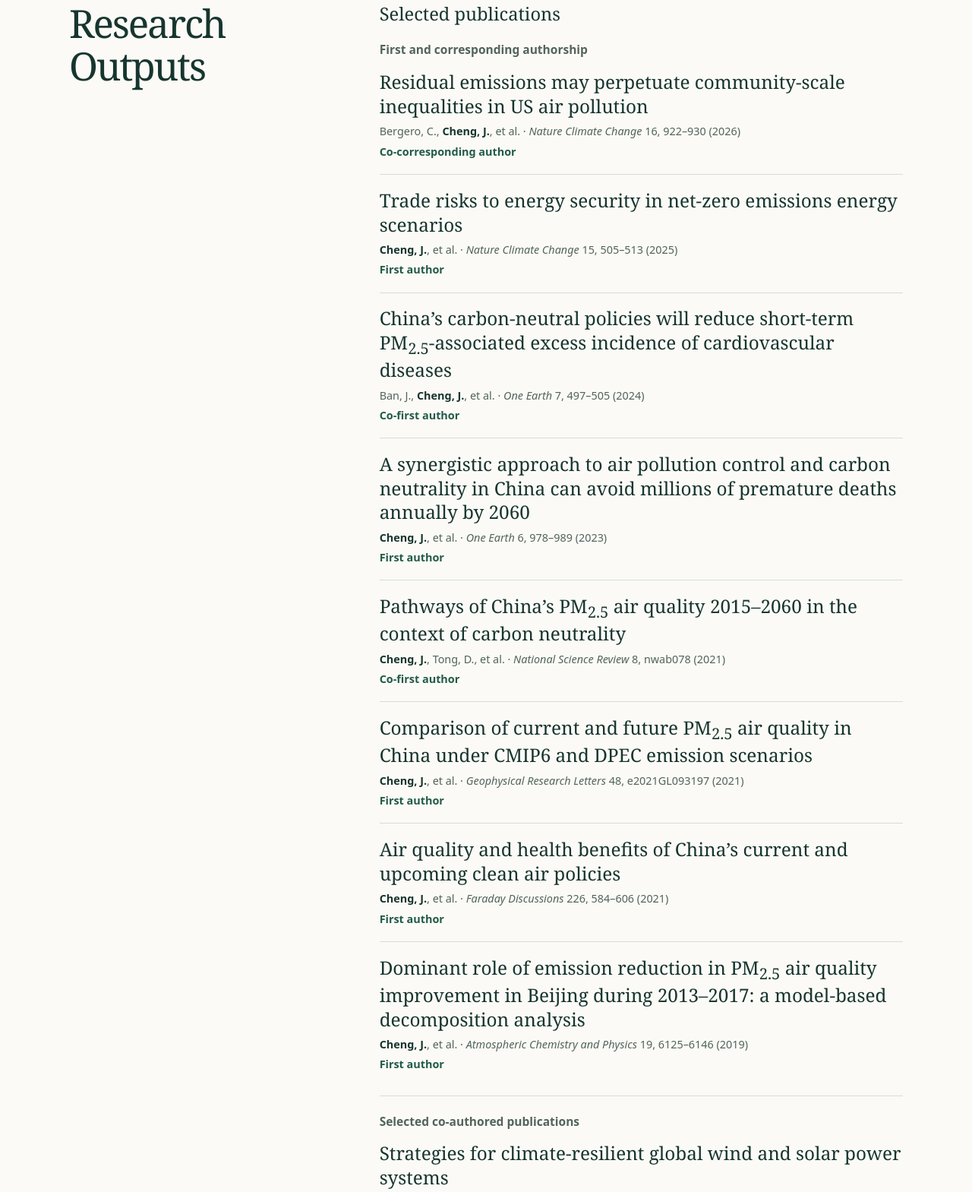
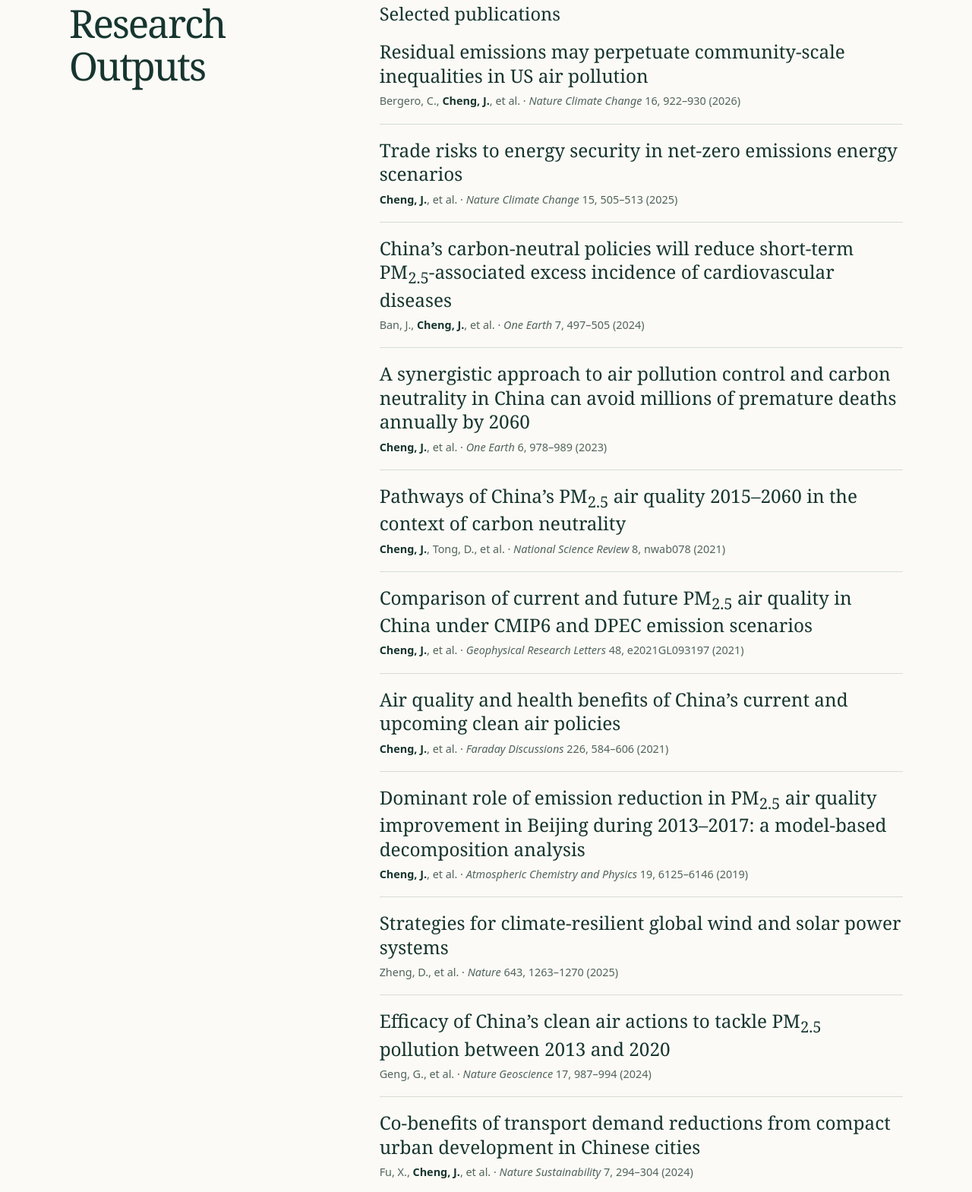
Before and after one commit to JING-CHENG10/jing-cheng10.github.io, a plain HTML site: page index.html in a window 1280 px wide. Shown: the part 1663-3232 px from the top of the page at 76% size. Drawn offline with Linux system fonts and the light colour scheme.

Commit message:
Simplify selected publications list

```diff
--- a/index.html
+++ b/index.html
@@ -43,14 +43,11 @@
     .research-list>li:first-child,.papers>li:first-child{padding-top:0}
     .research-list>li:last-child,.papers>li:last-child{padding-bottom:0}
     .research-list h3{font-size:1.025rem;margin-bottom:.25rem}
-    .paper-group{font-size:.97rem;font-weight:730;color:var(--quiet);margin-bottom:.85rem}
-    .paper-group-secondary{margin-top:1.8rem;border-top:1px solid var(--line);padding-top:1.25rem}
     .paper-title{margin:0;font:400 clamp(1.24rem,2.2vw,1.52rem)/1.3 var(--serif);margin-bottom:.42rem}
     .paper-title a{color:var(--ink);text-decoration:none}
     .paper-title a:hover{text-decoration:underline;color:var(--accent)}
     .paper-meta{font-size:.9rem;color:var(--quiet);line-height:1.56}
     .paper-meta strong{color:var(--ink)}
-    .paper-role{display:block;margin-top:.24rem;color:var(--link);font-weight:660}
     .subhead{font:400 1.48rem/1.3 var(--serif);margin-bottom:1.15rem}
     .section-content .subhead.section-divider{border-top:1px solid var(--line);margin-top:2rem;padding-top:1.6rem}
     .resource-list,.timeline{list-style:none;margin:0;padding:0}
@@ -152,53 +149,49 @@
       <h2 id="outputs-title">Research Outputs</h2>
       <div class="section-content">
       <h3 class="subhead" id="publications">Selected publications</h3>
-      <h4 class="paper-group" id="lead-publications">First and corresponding authorship</h4>
-      <ol class="papers" aria-labelledby="lead-publications">
+      <ol class="papers" aria-labelledby="publications">
         <li>
-          <h5 class="paper-title"><a href="https://doi.org/10.1038/s41558-026-02675-0">Residual emissions may perpetuate community-scale inequalities in US air pollution</a></h5>
-          <p class="paper-meta">Bergero, C., <strong>Cheng, J.</strong>, et al. · <em>Nature Climate Change</em> 16, 922–930 (2026)<span class="paper-role">Co-corresponding author</span></p>
+          <h4 class="paper-title"><a href="https://doi.org/10.1038/s41558-026-02675-0">Residual emissions may perpetuate community-scale inequalities in US air pollution</a></h4>
+          <p class="paper-meta">Bergero, C., <strong>Cheng, J.</strong>, et al. · <em>Nature Climate Change</em> 16, 922–930 (2026)</p>
         </li>
         <li>
-          <h5 class="paper-title"><a href="https://doi.org/10.1038/s41558-025-02305-1">Trade risks to energy security in net-zero emissions energy scenarios</a></h5>
-          <p class="paper-meta"><strong>Cheng, J.</strong>, et al. · <em>Nature Climate Change</em> 15, 505–513 (2025)<span class="paper-role">First author</span></p>
+          <h4 class="paper-title"><a href="https://doi.org/10.1038/s41558-025-02305-1">Trade risks to energy security in net-zero emissions energy scenarios</a></h4>
+          <p class="paper-meta"><strong>Cheng, J.</strong>, et al. · <em>Nature Climate Change</em> 15, 505–513 (2025)</p>
         </li>
         <li>
-          <h5 class="paper-title"><a href="https://doi.org/10.1016/j.oneear.2024.01.006">China’s carbon-neutral policies will reduce short-term PM<sub>2.5</sub>-associated excess incidence of cardiovascular diseases</a></h5>
-          <p class="paper-meta">Ban, J., <strong>Cheng, J.</strong>, et al. · <em>One Earth</em> 7, 497–505 (2024)<span class="paper-role">Co-first author</span></p>
+          <h4 class="paper-title"><a href="https://doi.org/10.1016/j.oneear.2024.01.006">China’s carbon-neutral policies will reduce short-term PM<sub>2.5</sub>-associated excess incidence of cardiovascular diseases</a></h4>
+          <p class="paper-meta">Ban, J., <strong>Cheng, J.</strong>, et al. · <em>One Earth</em> 7, 497–505 (2024)</p>
         </li>
         <li>
-          <h5 class="paper-title"><a href="https://doi.org/10.1016/j.oneear.2023.07.007">A synergistic approach to air pollution control and carbon neutrality in China can avoid millions of premature deaths annually by 2060</a></h5>
-          <p class="paper-meta"><strong>Cheng, J.</strong>, et al. · <em>One Earth</em> 6, 978–989 (2023)<span class="paper-role">First author</span></p>
+          <h4 class="paper-title"><a href="https://doi.org/10.1016/j.oneear.2023.07.007">A synergistic approach to air pollution control and carbon neutrality in China can avoid millions of premature deaths annually by 2060</a></h4>
+          <p class="paper-meta"><strong>Cheng, J.</strong>, et al. · <em>One Earth</em> 6, 978–989 (2023)</p>
         </li>
         <li>
-          <h5 class="paper-title"><a href="https://doi.org/10.1093/nsr/nwab078">Pathways of China’s PM<sub>2.5</sub> air quality 2015–2060 in the context of carbon neutrality</a></h5>
-          <p class="paper-meta"><strong>Cheng, J.</strong>, Tong, D., et al. · <em>National Science Review</em> 8, nwab078 (2021)<span class="paper-role">Co-first author</span></p>
+          <h4 class="paper-title"><a href="https://doi.org/10.1093/nsr/nwab078">Pathways of China’s PM<sub>2.5</sub> air quality 2015–2060 in the context of carbon neutrality</a></h4>
+          <p class="paper-meta"><strong>Cheng, J.</strong>, Tong, D., et al. · <em>National Science Review</em> 8, nwab078 (2021)</p>
         </li>
         <li>
-          <h5 class="paper-title"><a href="https://doi.org/10.1029/2021GL093197">Comparison of current and future PM<sub>2.5</sub> air quality in China under CMIP6 and DPEC emission scenarios</a></h5>
-          <p class="paper-meta"><strong>Cheng, J.</strong>, et al. · <em>Geophysical Research Letters</em> 48, e2021GL093197 (2021)<span class="paper-role">First author</span></p>
+          <h4 class="paper-title"><a href="https://doi.org/10.1029/2021GL093197">Comparison of current and future PM<sub>2.5</sub> air quality in China under CMIP6 and DPEC emission scenarios</a></h4>
+          <p class="paper-meta"><strong>Cheng, J.</strong>, et al. · <em>Geophysical Research Letters</em> 48, e2021GL093197 (2021)</p>
         </li>
         <li>
-          <h5 class="paper-title"><a href="https://doi.org/10.1039/D0FD00090F">Air quality and health benefits of China’s current and upcoming clean air policies</a></h5>
-          <p class="paper-meta"><strong>Cheng, J.</strong>, et al. · <em>Faraday Discussions</em> 226, 584–606 (2021)<span class="paper-role">First author</span></p>
+          <h4 class="paper-title"><a href="https://doi.org/10.1039/D0FD00090F">Air quality and health benefits of China’s current and upcoming clean air policies</a></h4>
+          <p class="paper-meta"><strong>Cheng, J.</strong>, et al. · <em>Faraday Discussions</em> 226, 584–606 (2021)</p>
         </li>
         <li>
-          <h5 class="paper-title"><a href="https://doi.org/10.5194/acp-19-6125-2019">Dominant role of emission reduction in PM<sub>2.5</sub> air quality improvement in Beijing during 2013–2017: a model-based decomposition analysis</a></h5>
-          <p class="paper-meta"><strong>Cheng, J.</strong>, et al. · <em>Atmospheric Chemistry and Physics</em> 19, 6125–6146 (2019)<span class="paper-role">First author</span></p>
+          <h4 class="paper-title"><a href="https://doi.org/10.5194/acp-19-6125-2019">Dominant role of emission reduction in PM<sub>2.5</sub> air quality improvement in Beijing during 2013–2017: a model-based decomposition analysis</a></h4>
+          <p class="paper-meta"><strong>Cheng, J.</strong>, et al. · <em>Atmospheric Chemistry and Physics</em> 19, 6125–6146 (2019)</p>
         </li>
-      </ol>
-      <h4 class="paper-group paper-group-secondary" id="coauthored-publications">Selected co-authored publications</h4>
-      <ol class="papers" aria-labelledby="coauthored-publications">
         <li>
-          <h5 class="paper-title"><a href="https://doi.org/10.1038/s41586-025-09266-7">Strategies for climate-resilient global wind and solar power systems</a></h5>
+          <h4 class="paper-title"><a href="https://doi.org/10.1038/s41586-025-09266-7">Strategies for climate-resilient global wind and solar power systems</a></h4>
           <p class="paper-meta">Zheng, D., et al. · <em>Nature</em> 643, 1263–1270 (2025)</p>
         </li>
         <li>
-          <h5 class="paper-title"><a href="https://doi.org/10.1038/s41561-024-01540-z">Efficacy of China’s clean air actions to tackle PM<sub>2.5</sub> pollution between 2013 and 2020</a></h5>
+          <h4 class="paper-title"><a href="https://doi.org/10.1038/s41561-024-01540-z">Efficacy of China’s clean air actions to tackle PM<sub>2.5</sub> pollution between 2013 and 2020</a></h4>
           <p class="paper-meta">Geng, G., et al. · <em>Nature Geoscience</em> 17, 987–994 (2024)</p>
         </li>
         <li>
-          <h5 class="paper-title"><a href="https://doi.org/10.1038/s41893-024-01271-4">Co-benefits of transport demand reductions from compact urban development in Chinese cities</a></h5>
+          <h4 class="paper-title"><a href="https://doi.org/10.1038/s41893-024-01271-4">Co-benefits of transport demand reductions from compact urban development in Chinese cities</a></h4>
           <p class="paper-meta">Fu, X., <strong>Cheng, J.</strong>, et al. · <em>Nature Sustainability</em> 7, 294–304 (2024)</p>
         </li>
       </ol>
```
